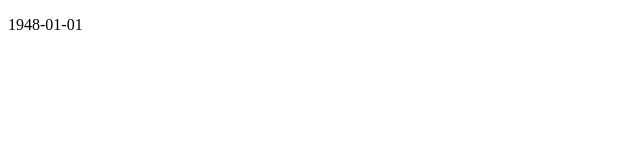
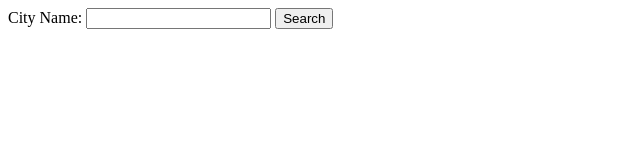
Before and after one commit to legodud3/heatpursuit, a plain HTML site: page index.html in a window 1280 px wide. Shown: the whole page, without its empty margins (0-640 px from the left). Drawn offline with nearby package versions, Linux system fonts and the light colour scheme.

Commit message:
fetch temp on 01/01/48 of a user entered city

```diff
--- a/index.html
+++ b/index.html
@@ -6,6 +6,9 @@
     <script src="script.js"></script>
 </head>
 <body>
+    <label for="city">City Name:</label>
+    <input type="text" id="city" name="city">
+    <button onclick="searchCity()">Search</button>
     <p id="output"></p>
 </body>
 </html>
--- a/script.js
+++ b/script.js
@@ -1,17 +1,21 @@
-window.onload = function() {
 // Parse CSV file
 Papa.parse('US_City_Temp_Data.csv', {
     download: true,
     header: true,
     complete: function(result, file) {
         console.log("CSV Data Loaded: ", result.data);
-            // Date of the first row's record
-            console.log("First row, first column data: ", result.data[0].time);
-            // Display this 'time' data in the 'output' paragraph in the HTML
-            document.getElementById("output").innerText = result.data[0].time;
+        window.data = result.data;
     },
     error: function(err, file) {
         console.log("ERROR:", err, file);
     }
 });
-};
+
+function searchCity() {
+    var cityName = document.getElementById('city').value.trim();  // trim() is used to remove white spaces at the beginning and the end
+    if (window.data[0][cityName]) {  // If city found in the first row of CSV
+        document.getElementById('output').innerText = `City found! Temperature on 01/01/48: ${window.data[0][cityName]}`;
+    } else {
+        document.getElementById('output').innerText = 'City not found.';
+    }
+}
```
Lines whose indentation alone changed are shown as unchanged.
